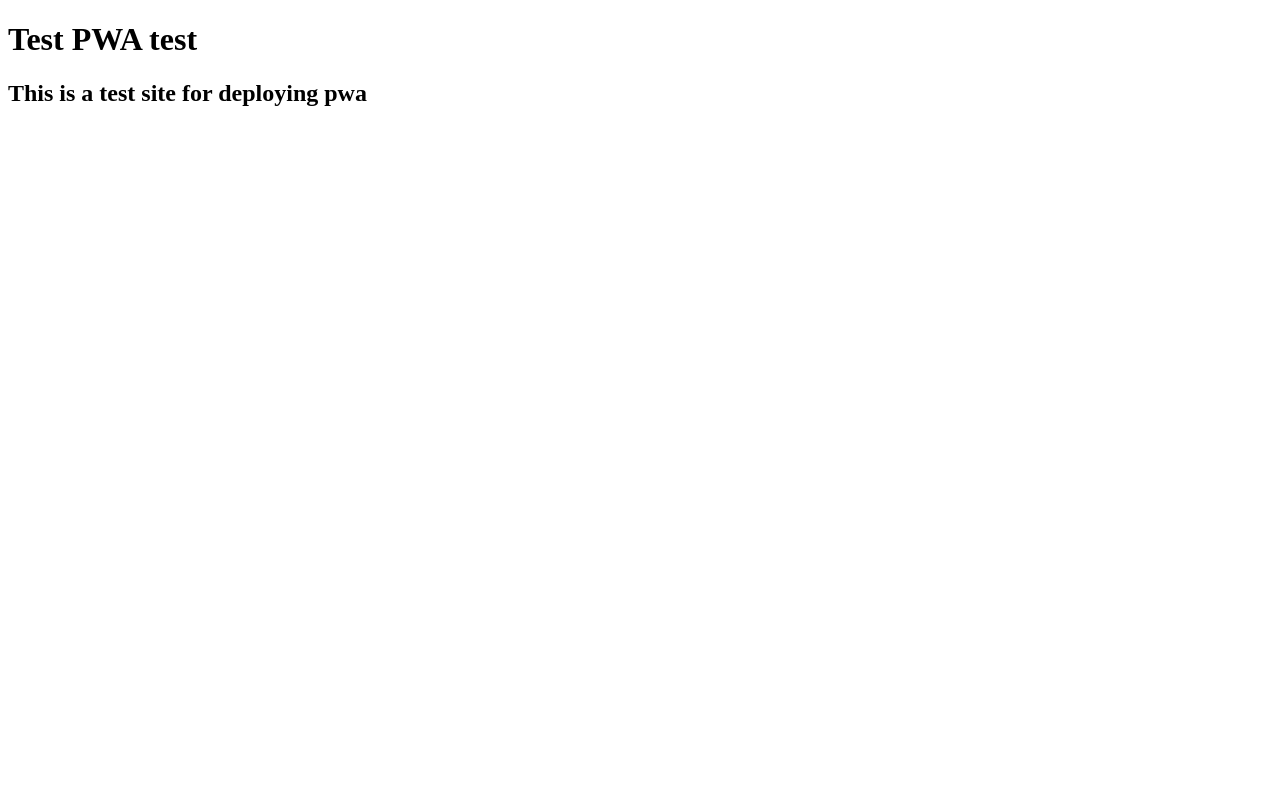
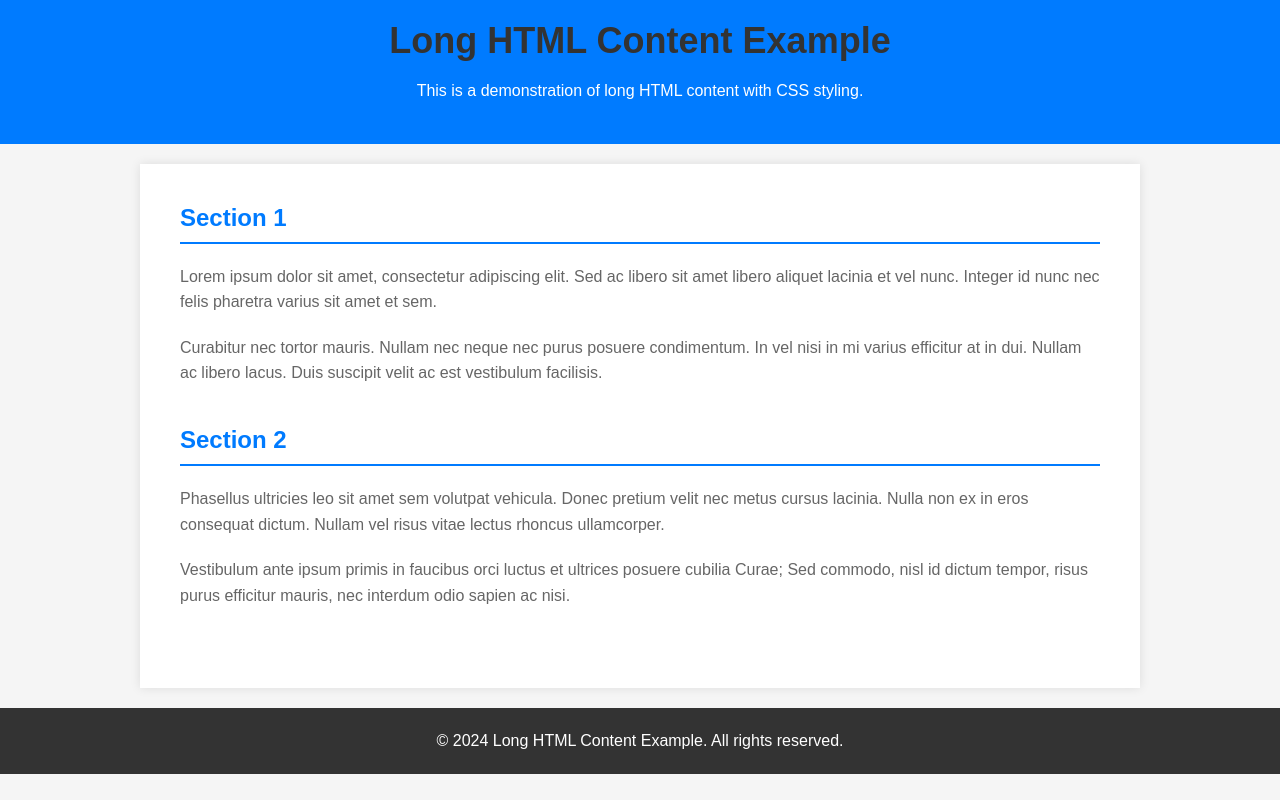
Before and after one commit to SakuraGarden99/SakuraGarden99.github.io, a plain HTML site: page index.html in a window 1280 px wide. Drawn offline with Linux system fonts and the light colour scheme.

Commit message:
html css content add

```diff
--- a/index.html
+++ b/index.html
@@ -5,6 +5,7 @@
     <meta name="viewport" content="width=device-width, initial-scale=1.0">
     <link rel="manifest" href="manifest.json" />
     <link rel="icon" href="kizaru.png" />
+    <link rel="stylesheet" href="style.css">
 
     <title>First Ever deployed App</title>
 </head>
@@ -15,8 +16,40 @@
         <button id="install-button">Install</button>
     </div>
 
-    <h1>Test PWA test</h1>
-    <h2>This is a test site for deploying pwa</h2>
+    <header>
+        <h1>Long HTML Content Example</h1>
+        <p>This is a demonstration of long HTML content with CSS styling.</p>
+    </header>
+
+    <div class="container">
+        <div class="main-content">
+            <div class="section">
+                <h2>Section 1</h2>
+                <p>Lorem ipsum dolor sit amet, consectetur adipiscing elit. Sed ac libero sit amet libero aliquet
+                    lacinia et vel nunc. Integer id nunc nec felis pharetra varius sit amet et sem.</p>
+                <p>Curabitur nec tortor mauris. Nullam nec neque nec purus posuere condimentum. In vel nisi in mi
+                    varius efficitur at in dui. Nullam ac libero lacus. Duis suscipit velit ac est vestibulum
+                    facilisis.</p>
+            </div>
+
+            <div class="section">
+                <h2>Section 2</h2>
+                <p>Phasellus ultricies leo sit amet sem volutpat vehicula. Donec pretium velit nec metus cursus
+                    lacinia. Nulla non ex in eros consequat dictum. Nullam vel risus vitae lectus rhoncus
+                    ullamcorper.</p>
+                <p>Vestibulum ante ipsum primis in faucibus orci luctus et ultrices posuere cubilia Curae; Sed
+                    commodo, nisl id dictum tempor, risus purus efficitur mauris, nec interdum odio sapien ac
+                    nisi.</p>
+            </div>
+
+            <!-- More sections can be added here -->
+
+        </div>
+    </div>
+
+    <footer>
+        <p>&copy; 2024 Long HTML Content Example. All rights reserved.</p>
+    </footer>
 
 
     <!-- Register the app's service worker. -->
--- a/style.css
+++ b/style.css
@@ -0,0 +1,69 @@
+body {
+    font-family: Arial, sans-serif;
+    margin: 0;
+    padding: 0;
+    background-color: #f5f5f5;
+}
+
+.container {
+    max-width: 960px;
+    margin: 20px auto;
+    padding: 20px;
+    background-color: #fff;
+    box-shadow: 0 0 10px rgba(0, 0, 0, 0.1);
+}
+
+h1, h2, h3, h4, h5, h6 {
+    color: #333;
+    margin-top: 0;
+}
+
+p {
+    line-height: 1.6;
+    margin-bottom: 20px;
+}
+
+/* Header styles */
+header {
+    background-color: #007bff;
+    color: #fff;
+    padding: 20px;
+    text-align: center;
+}
+
+header h1 {
+    font-size: 36px;
+    margin-bottom: 10px;
+}
+
+/* Main content styles */
+.main-content {
+    padding: 20px;
+}
+
+.section {
+    margin-bottom: 40px;
+}
+
+.section h2 {
+    color: #007bff;
+    border-bottom: 2px solid #007bff;
+    padding-bottom: 10px;
+    margin-bottom: 20px;
+}
+
+.section p {
+    color: #666;
+}
+
+/* Footer styles */
+footer {
+    background-color: #333;
+    color: #fff;
+    padding: 20px;
+    text-align: center;
+}
+
+footer p {
+    margin: 0;
+}
```
